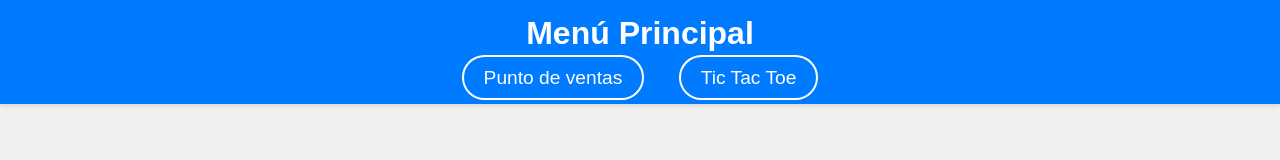
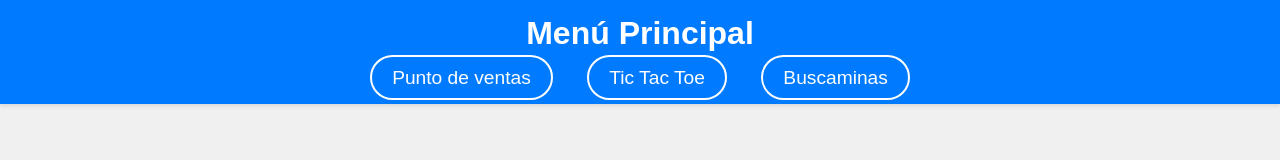
Before and after one commit to Aris-Torres-Desilos/Aris-Torres_Desilos.github.io, a plain HTML site: page index.html in a window 1280 px wide. Drawn offline with Linux system fonts and the light colour scheme.

Commit message:
botonMinas

```diff
--- a/index.html
+++ b/index.html
@@ -14,6 +14,7 @@
                 <ul>
                     <li><a href="Practica1/index.html">Punto de ventas</a></li>
                     <li><a href="Practica2/Index.html">Tic Tac Toe</a></li>
+                    <li><a href="Practica3/Index.html">Buscaminas</a></li>
                 </ul>
             </nav>
         </div>
```
